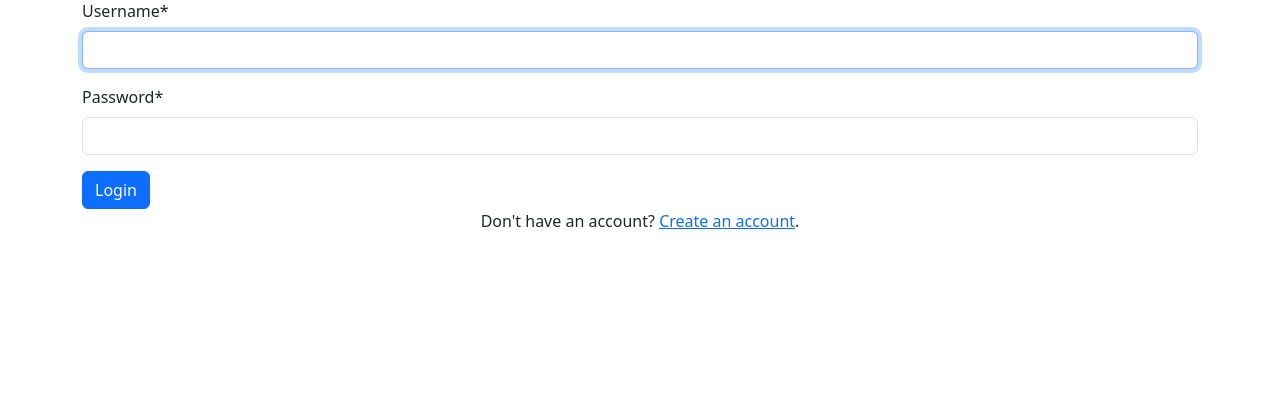
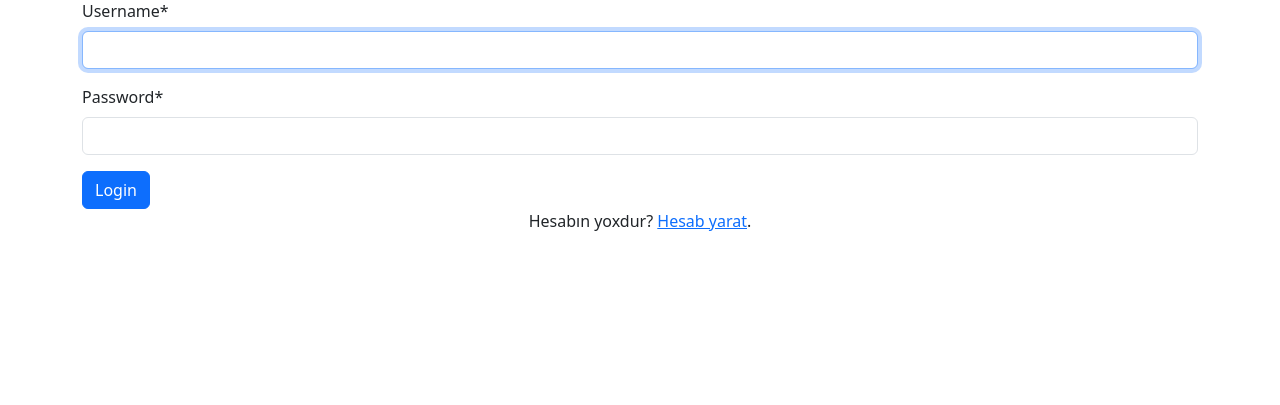
Before and after one commit to iammromar/file-sharing, a Django app: page /accounts/login/ in a window 1280 px wide. Shown: the part 161-566 px from the top of the page. Run offline with Django 4.2, Linux system fonts and the light colour scheme; parts of the project's set-up code (start-up, migrations or seed data) failed here and were passed over; some libraries are stand-ins or nearby versions.

Commit message:
Update login.html

```diff
--- a/accounts/templates/login.html
+++ b/accounts/templates/login.html
@@ -1,7 +1,7 @@
 {% extends "base.html" %}
 
 {% block title %}
-  Welcome to World
+title
 {% endblock %}
 
 {% block content %}
@@ -15,7 +15,7 @@
       {{ login_form|crispy }}
       <button class="btn btn-primary" type="submit">Login</button>
     </form>
-    <p class="text-center">Don't have an account? <a href="/accounts/register/">Create an account</a>.</p>
+    <p class="text-center">Hesabın yoxdur? <a href="/accounts/register/">Hesab yarat</a>.</p>
   </div>
 
 {% endblock %}
```
